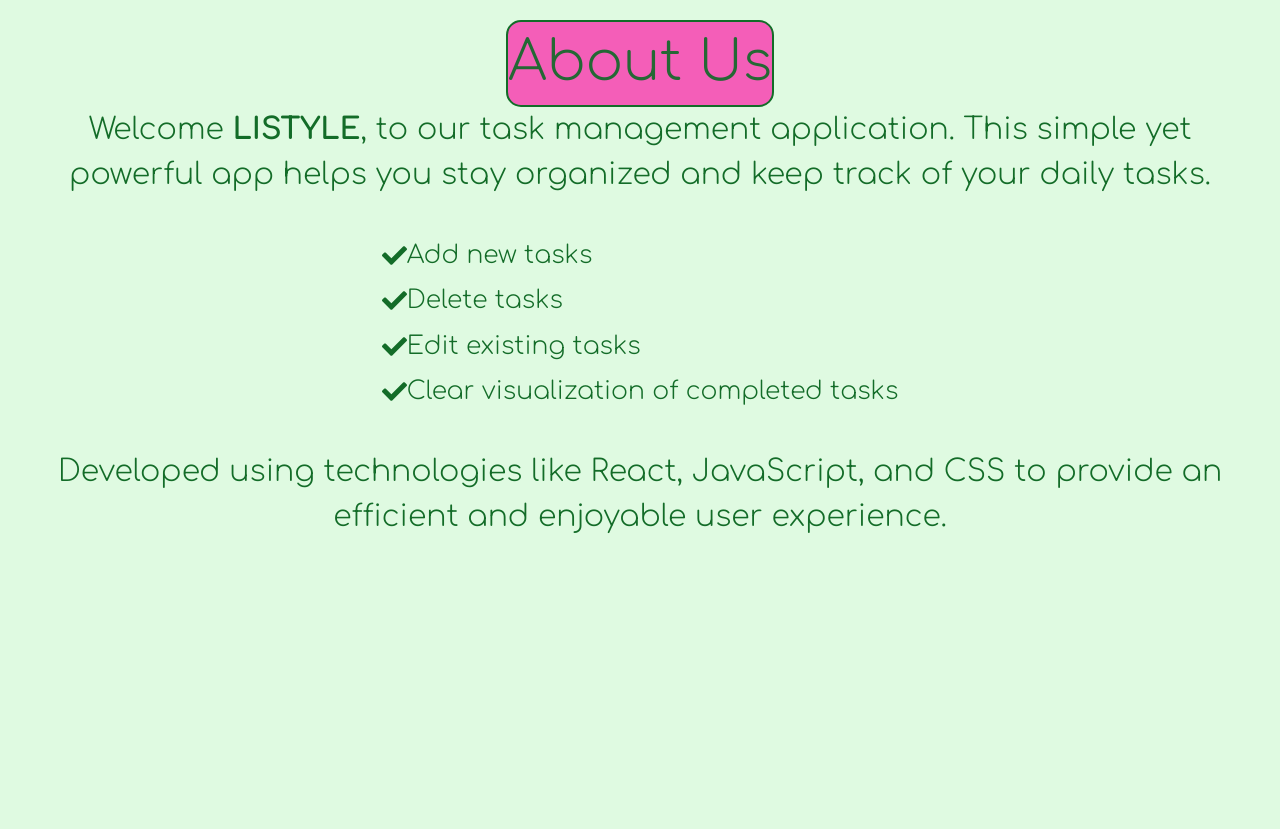
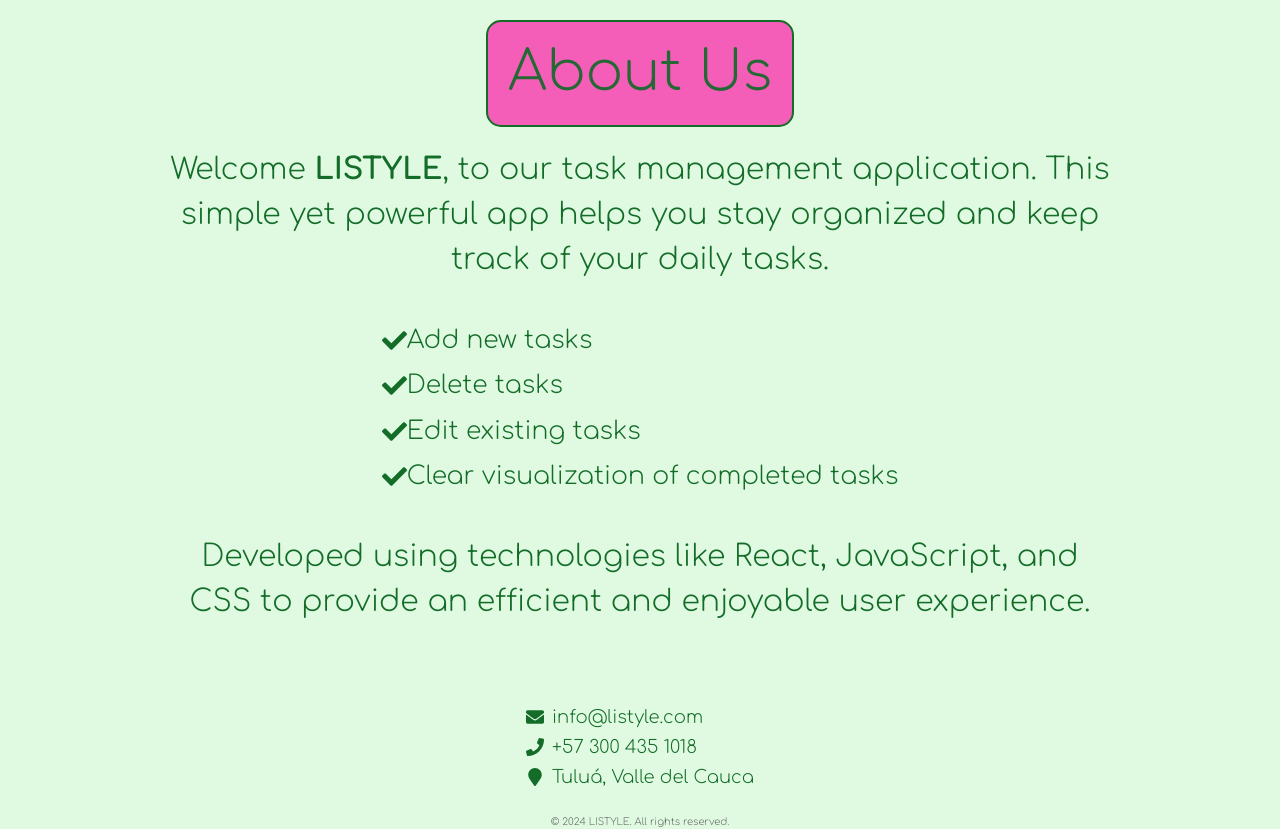
Before and after one commit to Mairaamg/my-react-task-list, a React (Vite) app in the folder my-react-todo-list/: page /about-us in a window 1280 px wide. Before the commit the page ends 800 px from the top, so only its background shows below. Built offline with nearby package versions, Linux system fonts and the light colour scheme.

Commit message:
Cambios React Router y Chakra UI

```diff
--- a/my-react-todo-list/src/Pages/AboutUs.css
+++ b/my-react-todo-list/src/Pages/AboutUs.css
@@ -9,18 +9,20 @@
   font-family: 'Comfortaa', cursive;
 }
 
-
 .section-title {
   font-size: 55px;
   border: 2px solid rgb(19, 108, 40);
   border-radius: 15px;
   background-color: #f45eb8;
-
+  margin-bottom: 20px;
+  padding: 10px 20px;
 }
 
 .app-description {
   font-size: 30px;
   margin-bottom: 40px;
+  margin-right: 150px;
+  margin-left: 150px;
 }
 
 .functionality-item {
@@ -38,5 +40,37 @@
 
 .app-technologies {
   font-size: 30px;
+  margin-bottom: 30px;
+  margin-right: 150px;
+  margin-left: 150px;
+}
 
+.contact-info {
+  margin-top: 50px;
 }
+
+.contact-info p {
+  font-size: 18px;
+  margin-bottom: 3px;
+  display: flex;
+  align-items: center;
+}
+
+.contact-info p svg {
+  margin-right: 8px;
+}
+
+.footer {
+  margin-top: 20px;
+  font-size: 10px;
+  color: #666;
+  text-align: center;
+}
+
+.footer a {
+  color: #666;
+}
+
+.footer a:hover {
+  text-decoration: underline;
+}
--- a/my-react-todo-list/src/Pages/AboutUs.jsx
+++ b/my-react-todo-list/src/Pages/AboutUs.jsx
@@ -1,5 +1,5 @@
 import React from 'react';
-import { FaCheck } from 'react-icons/fa';
+import { FaCheck, FaEnvelope, FaPhone, FaMapMarker } from 'react-icons/fa';
 import './AboutUs.css';
 
 const AboutUs = () => {
@@ -12,22 +12,35 @@
       </p>
       <div className="app-functionalities">
         <div className="functionality-item">
-          <FaCheck />  Add new tasks
+          <FaCheck /> Add new tasks
         </div>
         <div className="functionality-item">
-          <FaCheck />  Delete tasks
+          <FaCheck /> Delete tasks
         </div>
         <div className="functionality-item">
-          <FaCheck />  Edit existing tasks
+          <FaCheck /> Edit existing tasks
         </div>
         <div className="functionality-item">
-          <FaCheck />  Clear visualization of completed tasks
+          <FaCheck /> Clear visualization of completed tasks
         </div>
       </div>
       <p className="app-technologies">
-        Developed using technologies like React, JavaScript, and CSS to provide an efficient and enjoyable
-        user experience.
+        Developed using technologies like React, JavaScript, and CSS to provide an efficient and enjoyable user experience.
       </p>
+      <div className="contact-info">
+        <p>
+          <FaEnvelope /> info@listyle.com
+        </p>
+        <p>
+          <FaPhone /> +57 300 435 1018
+        </p>
+        <p>
+          <FaMapMarker /> Tuluá, Valle del Cauca
+        </p>
+      </div>
+      <footer className="footer">
+        &copy; 2024 LISTYLE. All rights reserved.
+      </footer>
     </div>
   );
 };
```
Lines whose indentation alone changed are shown as unchanged.
